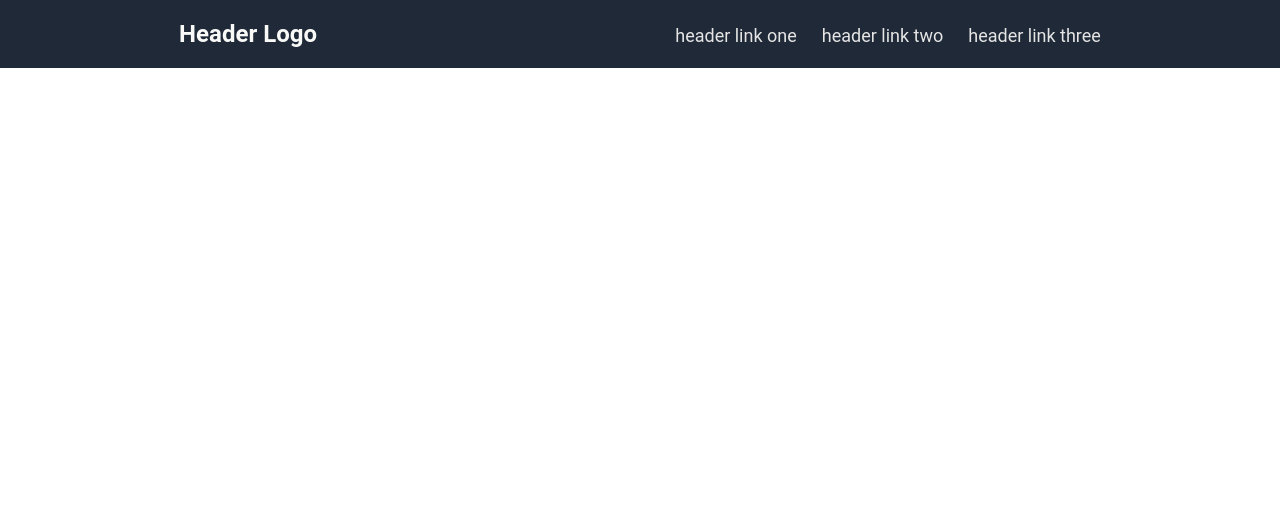
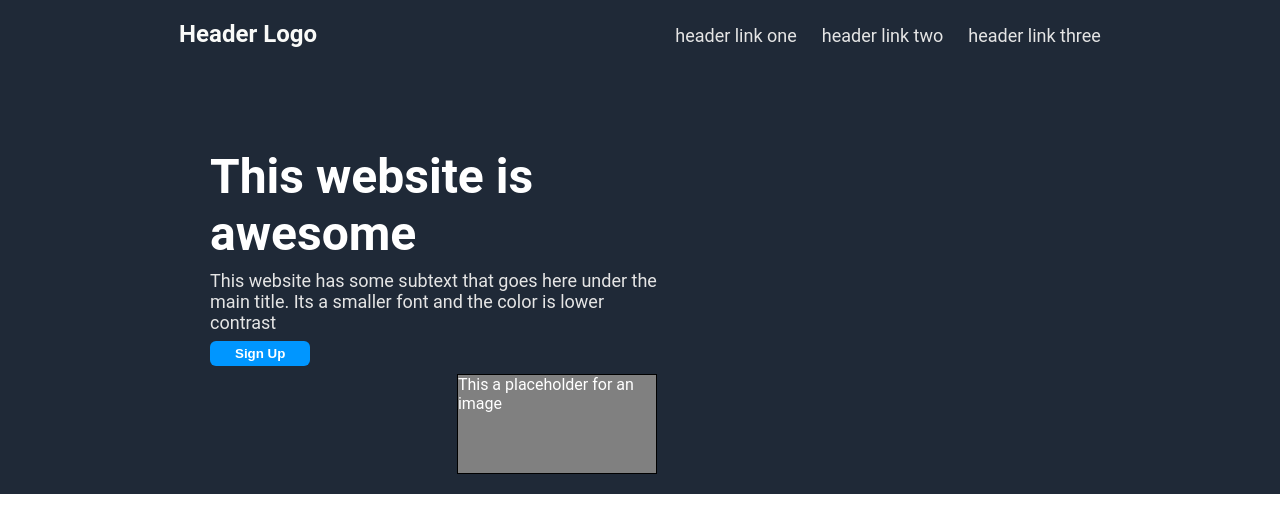
Before and after one commit to Rismaxjin/landing-page, a plain HTML site: page index.html in a window 1280 px wide. Drawn offline with Linux system fonts and the light colour scheme.

Commit message:
did the hero section, stopped at the placeholder image box.

```diff
--- a/index.html
+++ b/index.html
@@ -18,5 +18,18 @@
         </ul>
       </div>
     </div>
+
+    <div class="hero-container">
+      <div class="hero">
+        <div class="hero-main-text">This website is <br> awesome</div>
+        <div class="hero-second-text">This website has some subtext that goes here under the <br> main title. Its a smaller font and the color is lower <br> contrast</div>
+        <div class="button">
+          <button type="submit" class="signupbtn">Sign Up</button>
+        </div>
+        <div class="placeholder"> This a placeholder for an image</div>
+      </div>
+    </div>
   </body>
 </html>
+
+<!-- put the placeholder div in the hero container, not the hero class and get it to the example -->
--- a/style.css
+++ b/style.css
@@ -23,6 +23,7 @@ body {
   color: #f9faf8;
   width: 100em;
   /* padding: 15px; */
+  margin-bottom: 60px;
 
 }
 
@@ -65,3 +66,56 @@ a:active {
 ul {
   list-style-type: none;
 }
+
+.hero-container {
+  background-color: #1f2937;
+  display: flex;
+
+}
+
+.hero {
+  color: white;
+  padding: 20px 0;
+  /* border: 1px solid red; */
+  display: flex;
+  flex-direction: column;
+  justify-content: center;
+  gap:  8px;
+
+
+
+}
+
+.hero-main-text {
+  font-size: 48px;
+  font-weight: bolder;
+}
+
+.hero-second-text {
+  color:  #e5e5e5;
+  font-size: 18px;
+}
+
+.placeholder {
+  align-self: flex-end;
+  width: 200px;
+  height: 100px;
+  background-color: gray;
+  border: 1px solid black;
+}
+
+.signupbtn {
+  background-color: #0096FF;
+  border: black;
+  border-radius: 6px;
+  color: white;
+  font-weight: bold;
+  padding: 5px 25px;
+  text-align: center;
+}
+
+.hero-main-text, .hero-second-text, .signupbtn {
+  margin-left: 210px;
+
+
+}
```
